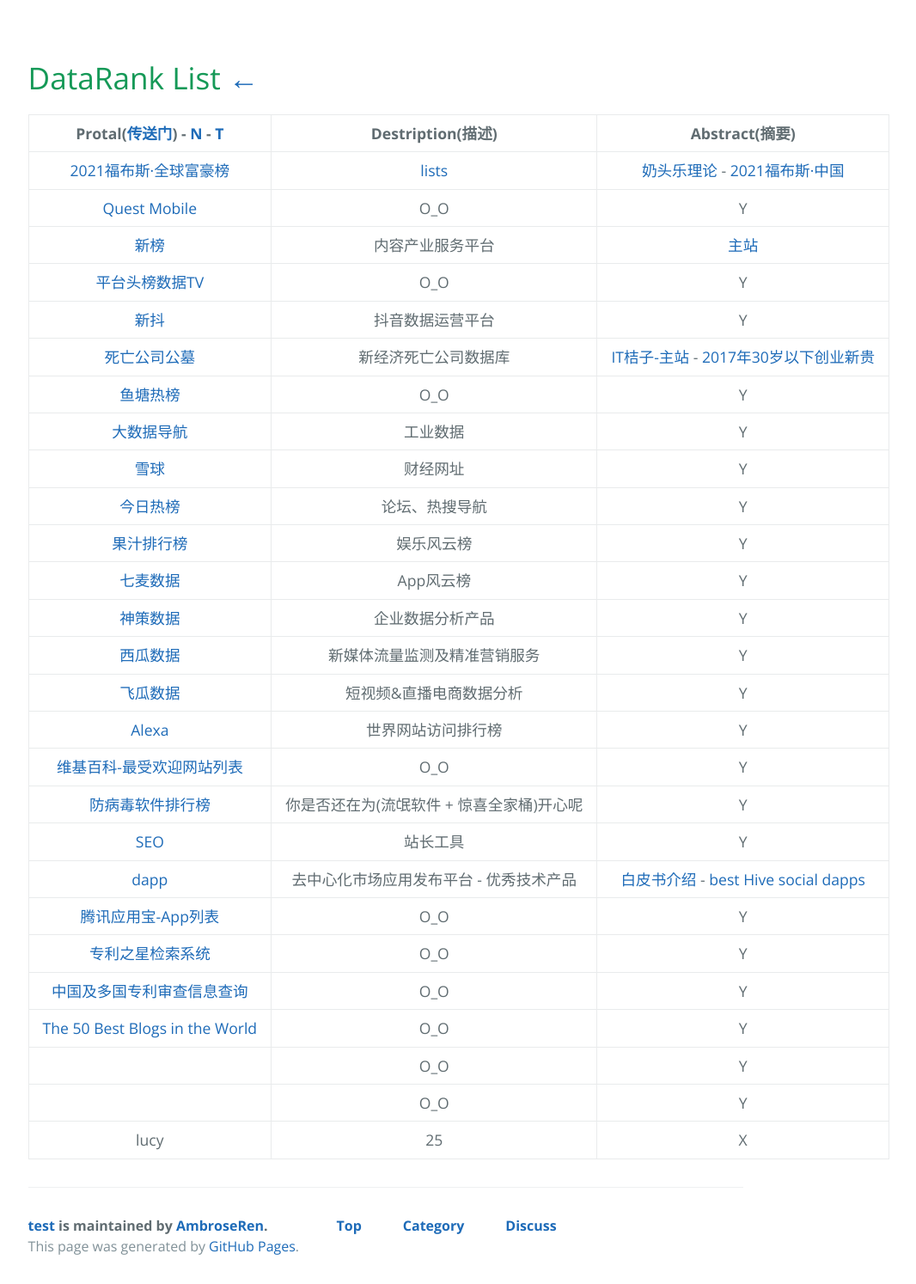
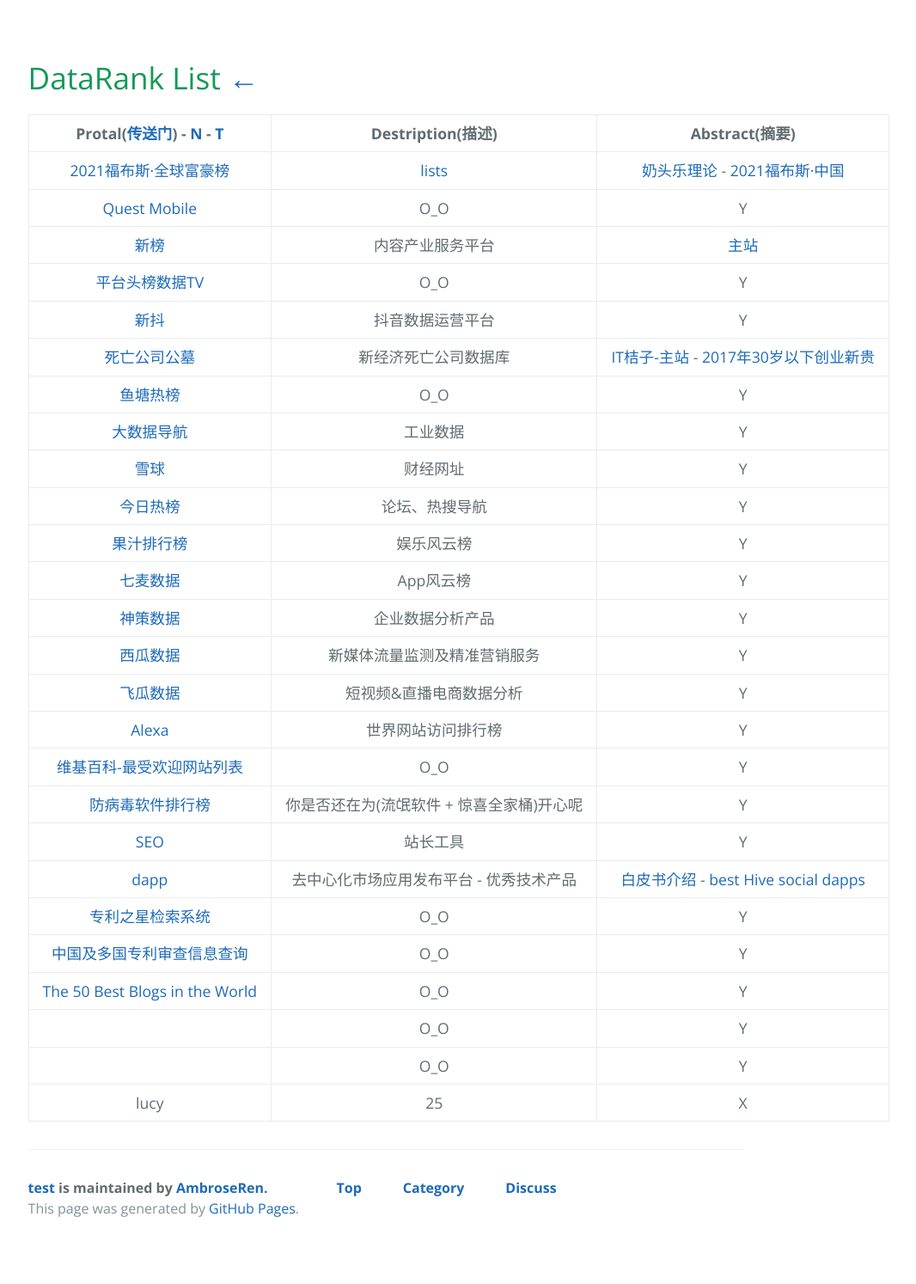
Before and after one commit to AmbroseRen/test, a Jekyll site: the page built from Data/DataRank.md, in a window 1280 px wide. Shown: the whole page at 86% size, without its empty margins (89-1155 px from the left). Built offline with Jekyll 4.4.1, drawn with Linux system fonts in a browser that asks for light colours; our own code applies the rules of GitHub Pages for plain Markdown files; the repository's description, which GitHub fills in, is left out; after the commit the page ends 1450 px from its top, so only the background shows below that.

Commit message:
Update DataRank.md

```diff
--- a/Data/DataRank.md
+++ b/Data/DataRank.md
@@ -27,7 +27,6 @@
 | [防病毒软件排行榜](https://www.antivirussoftwareguide.com/best-free-antivirus) | 你是否还在为(流氓软件 + 惊喜全家桶)开心呢 | Y |
 | [SEO](https://www.aizhan.com/cha/www.icantv.cn/) | 站长工具 | Y |
 | [dapp](https://www.dapp.com/) | 去中心化市场应用发布平台 - 优秀技术产品 | [白皮书介绍](https://www.dapp.com/token/Dapp_WhitePaper_cn.pdf) - [best Hive social dapps](https://www.dapp.com/store/hive-social) |
-| [腾讯应用宝-App列表](https://sj.qq.com/myapp/category.htm?orgame=1&categoryId=102) | O_O | Y |
 | [专利之星检索系统](http://www.patentstar.cn/frmLogin.aspx) | O_O | Y |
 | [中国及多国专利审查信息查询](http://cpquery.cnipa.gov.cn/) | O_O | Y |
 | [The 50 Best Blogs in the World](https://detailed.com/50/) | O_O | Y |
```
